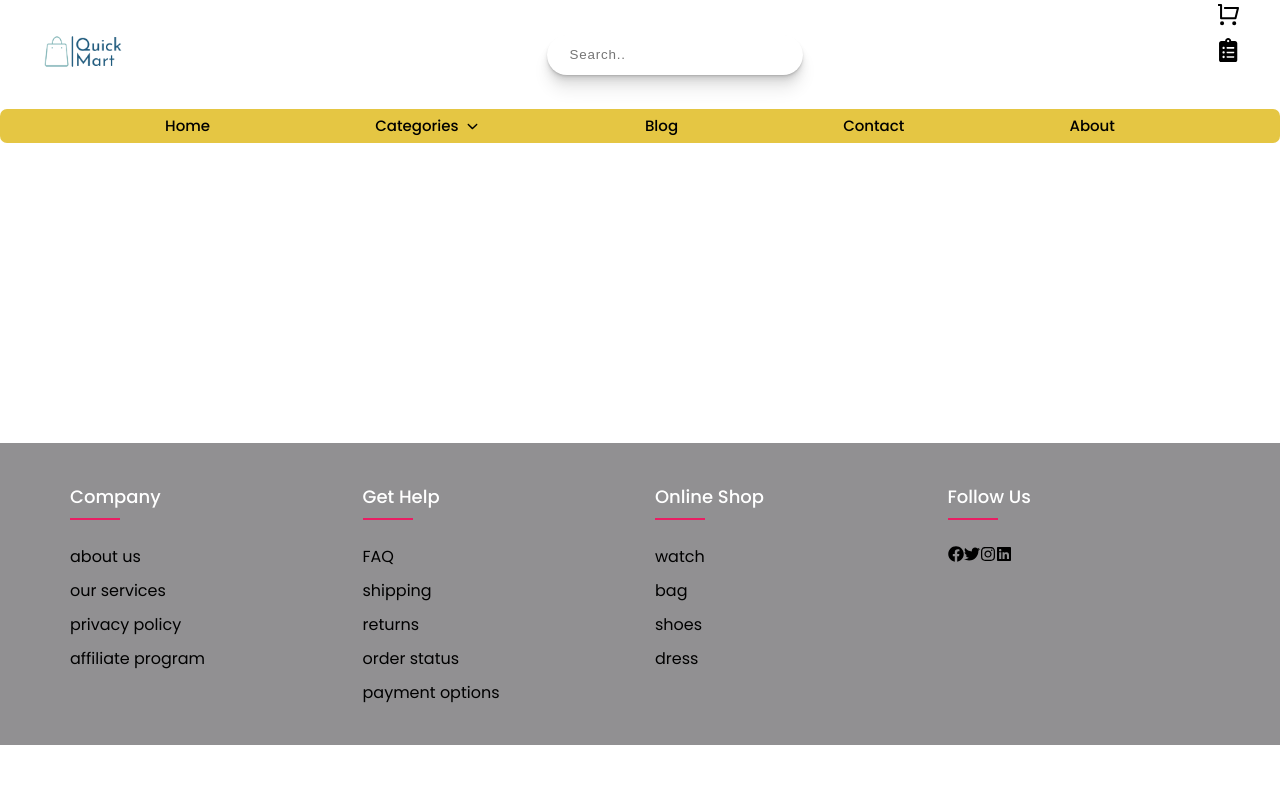
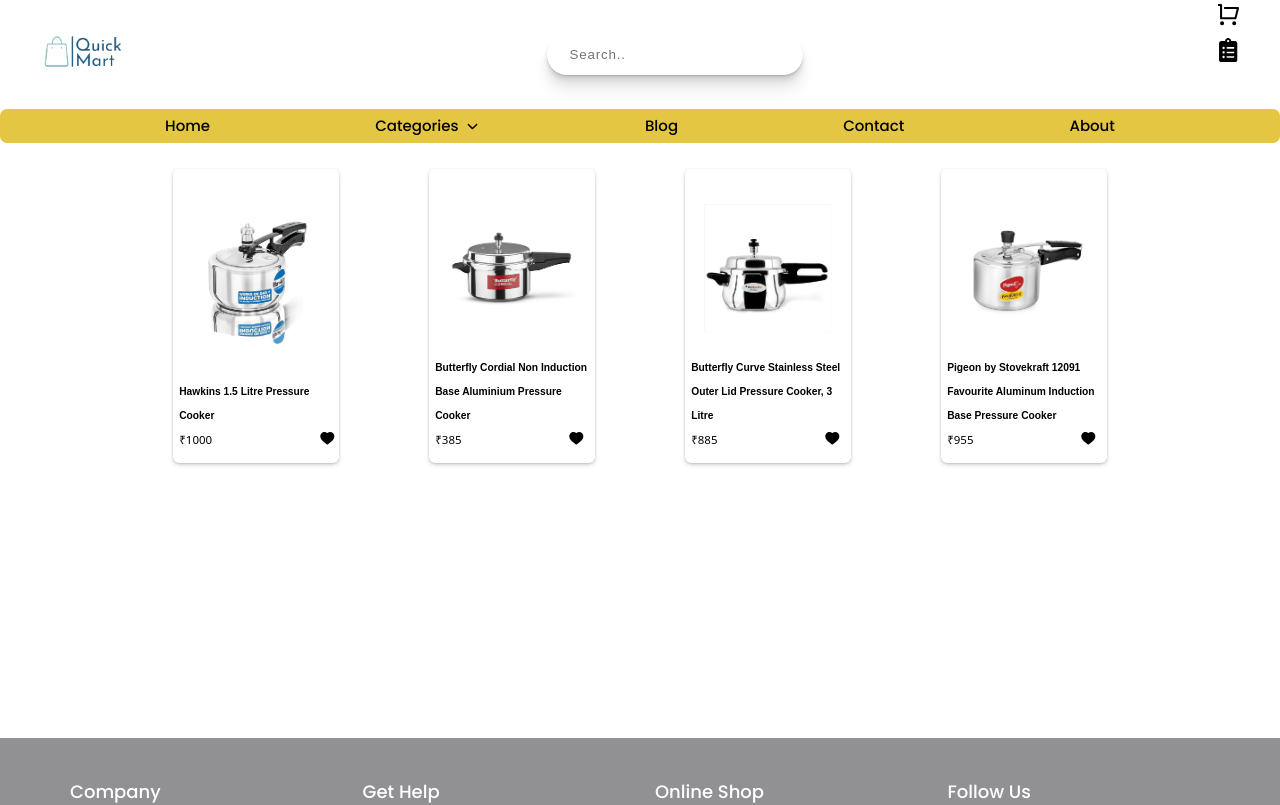
Before and after one commit to Ishikaza-das/Souvagya, a React (Create React App) app: page /PressureCooker in a window 1280 px wide. Shown: the top 805 px of the page. Built offline with nearby package versions, Linux system fonts and the light colour scheme.

Commit message:
add pressure cooker

```diff
--- a/src/BUYER/NAVBAR/MainBody/BestSelling.json
+++ b/src/BUYER/NAVBAR/MainBody/BestSelling.json
@@ -5,7 +5,8 @@
         "image": "assets/images-removebg-preview 1.png",
         "price": "$30.00",
         "price1": "40.00",
-        "discount": "-10%"
+        "discount": "-10%",
+        "Link": "*"
     },
     {
         "id": "42",
@@ -13,7 +14,8 @@
         "image": "assets/71ccNxo9rtL 1.png",
         "price": "$30.00",
         "price1": "40.00",
-        "discount": "-10%"
+        "discount": "-10%",
+        "Link": "*"
     },
     {
         "id": "43",
@@ -21,7 +23,8 @@
         "image": "assets/plate_rack_5000_1_-removebg-preview 1.png",
         "price": "$30.00",
         "price1": "40.00",
-        "discount": "-10%"
+        "discount": "-10%",
+        "Link":"*"
     },
     {
         "id": "44",
@@ -29,7 +32,8 @@
         "image": "assets/1-5-3-2-pressure-cooker-pressure-pan-snapple-original-imagh3hjuuxyujnc-removebg-preview 1.png",
         "price": "$30.00",
         "price1": "40.00",
-        "discount": "-10%"
+        "discount": "-10%",
+        "Link":"/PressureCooker"
     }
 
 ]
--- /dev/null
+++ b/src/BUYER/NAVBAR/MainBody/Categories/Subcomponents/PressureCooker.js
@@ -0,0 +1,95 @@
+import { useState } from "react";
+import Pressurec from "./PressureCooker.json";
+import "./Comp-style/Man.css";
+import { AiFillHeart } from "react-icons/ai";
+import { ImCancelCircle } from "react-icons/im";
+import Slider from 'react-slick';
+import 'slick-carousel/slick/slick.css';
+import 'slick-carousel/slick/slick-theme.css';
+
+const settings = {
+  dots: true,
+  infinite: true,
+  speed: 700,
+  slidesToShow: 1,
+  slidesToScroll: 1,
+  swipeToSlide: true,
+
+
+};
+
+const addToCart = () => {
+  console.log('Add to Cart');
+}
+
+const buyNow = () => {
+  console.log('Buy Now');
+}
+
+const PressureCooker = () => {
+  const [selectedItemId, setSelectedItemId] = useState(null);
+
+  const toggleSecondDiv = (itemId) => {
+    setSelectedItemId(itemId === selectedItemId ? null : itemId);
+  };
+
+  const close = () => {
+    setSelectedItemId(null);
+  }
+
+
+
+  return (
+    <>
+      <div className='Man-section' >
+        {Pressurec.map((pressurec,index) => {
+          return (
+            <>
+              <div className='Man' key={index}>
+                <div className='man-section' onClick={() => toggleSecondDiv(pressurec.id)} >
+                  <img src={pressurec.image} alt="img"  />
+                  <div className='tittle'>
+                    <label>{pressurec.name} </label>
+                    <p>{pressurec.price}<span className="like"> <AiFillHeart /> </span></p>
+
+                  </div>
+                </div>
+              </div>
+              {selectedItemId === pressurec.id && (
+                <div className="test" >
+                  {/* Image carousel */}
+                  <div className="image-carousel">
+                    <Slider {...settings} className="slider" key={index}>
+                      <div className="sliders">
+                        <img src={ pressurec["thubnail-1"]} alt="img" />
+                      </div>
+                      <div className="sliders">
+                        <img src={ pressurec["thubnail-2"]} alt="img" />
+                      </div>
+                      <div className="sliders">
+                        <img src={pressurec["thubnail-3"]} alt="img" />
+                      </div>
+                    </Slider>
+
+                    <h4 className="product-name">{pressurec.name}</h4>
+
+                    {/* Buttons for Add to Cart and Buy Now */}
+                    <div className="buttons">
+                    <button onClick={buyNow} className="Button">Buy Now</button>
+                      <button onClick={addToCart} className="button type1">
+                      <div class="btn-txt">Add to cart</div>
+                      </button>
+                      <h3  onClick={close}> <ImCancelCircle /></h3>
+                    </div>
+                  </div>
+                </div>
+              )}
+            </>
+          );
+        })}
+      </div>
+    </>
+  )
+}
+
+export default PressureCooker
--- a/src/BUYER/NAVBAR/MainBody/Home/PressureCooker.json
+++ b/src/BUYER/NAVBAR/MainBody/Categories/Subcomponents/PressureCooker.json
@@ -10,7 +10,7 @@
     },
     {
         "id": "301",
-        "image":"assets/Women/wclothing2.jpg",
+        "image":"assets/PressureCooker/PressureCooker2.jpg",
         "name":"Butterfly Cordial Non Induction Base Aluminium Pressure Cooker ",
         "price": "₹385",
         "thubnail-1": "assets/PressureCooker/PressureCooker2.1.jpg",
@@ -19,7 +19,7 @@
     },
     {
         "id": "302",
-        "image":"assets/Women/wclothing3.jpg",
+        "image":"assets/PressureCooker/PressureCooker3.jpg",
         "name":"Butterfly Curve Stainless Steel Outer Lid Pressure Cooker, 3 Litre",
         "price": "₹885",
         "thubnail-1": "assets/PressureCooker/PressureCooker3.1.jpg",
@@ -28,7 +28,7 @@
     },
     {
         "id": "303",
-        "image":"assets/Women/wclothing4.jpg",
+        "image":"assets/PressureCooker/PressureCooker4.jpg",
         "name":"Pigeon by Stovekraft 12091 Favourite Aluminum Induction Base Pressure Cooker",
         "price": "₹955",
         "thubnail-1": "assets/PressureCooker/PressureCooker4.1.jpg",
--- a/src/BUYER/NAVBAR/MainBody/Home/Home.js
+++ b/src/BUYER/NAVBAR/MainBody/Home/Home.js
@@ -49,7 +49,7 @@
           {Selling.map((selling) => {
             return (
               <div className="section1" key={selling.id}>
-                <Link to="*" style={{ textDecoration: "none" }}>
+                <Link to={selling.Link} style={{ textDecoration: "none" }}>
                   <div className="h">
                     <h4 className="discount-tag" style={{ color: "#F5F5F5" }}>
                       {selling.discount}
--- a/src/BUYER/NAVBAR/Navbar.js
+++ b/src/BUYER/NAVBAR/Navbar.js
@@ -19,6 +19,7 @@
 import Electronics from "./MainBody/Categories/Subcomponents/Electronics";
 import HomeApplience from "./MainBody/Categories/Subcomponents/HomeApplience";
 import BestOffer from "./MainBody/Categories/Subcomponents/BestOffer";
+import PressureCooker from "./MainBody/Categories/Subcomponents/PressureCooker"
 
 const Nabar = () => {
   return (
@@ -59,6 +60,7 @@
           <Route path="/Electronic" element={<Electronics />} />
           <Route path="/Home_applience" element={<HomeApplience />} />
           <Route path="/Best_offer" element={<BestOffer />} />
+          <Route path="/PressureCooker" element={<PressureCooker />} />
         </Route>
         {/* <Route path="/Categories" element={<Categories />} /> */}
         <Route path="/Blog" element={<Blog />} />
```
